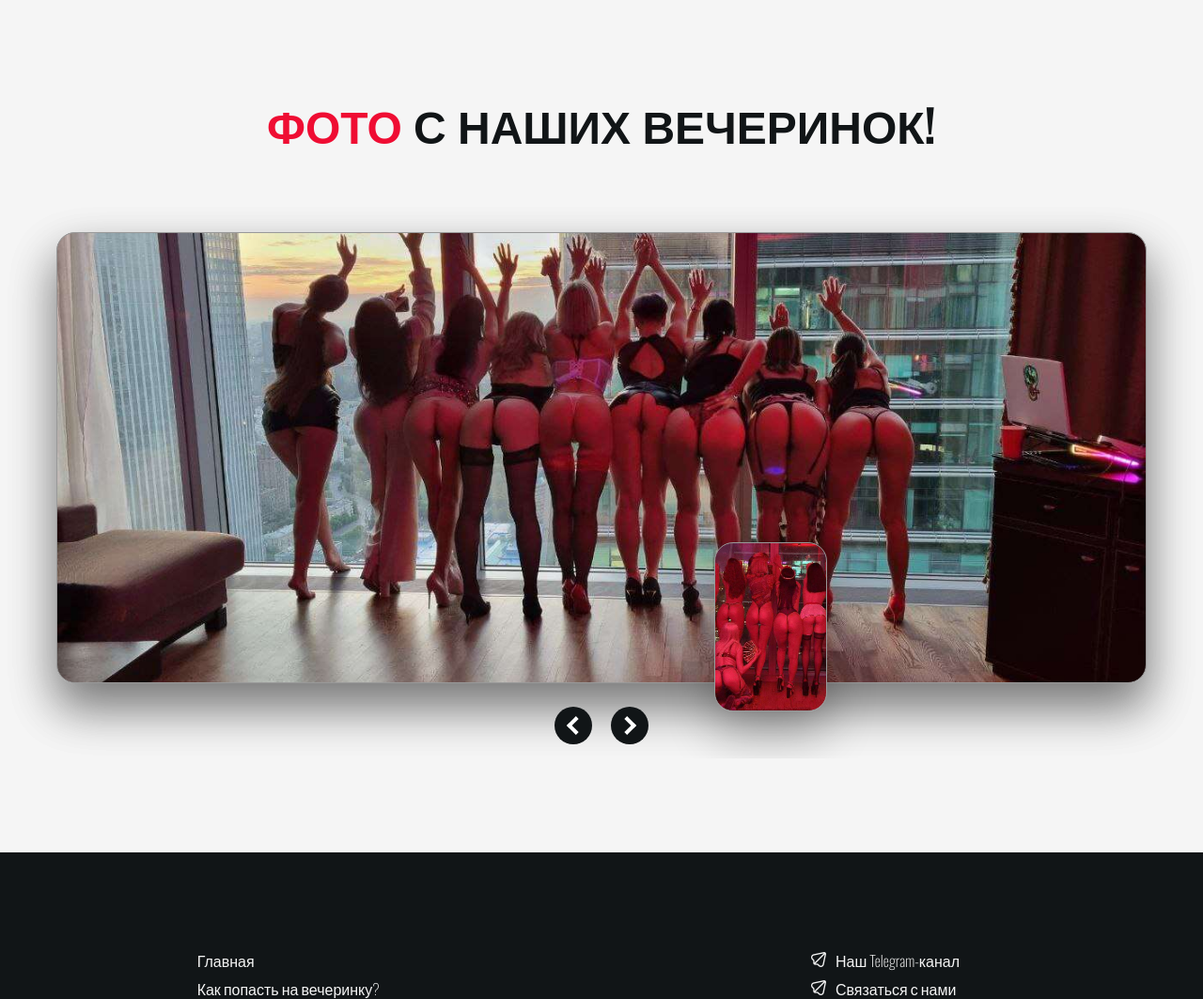
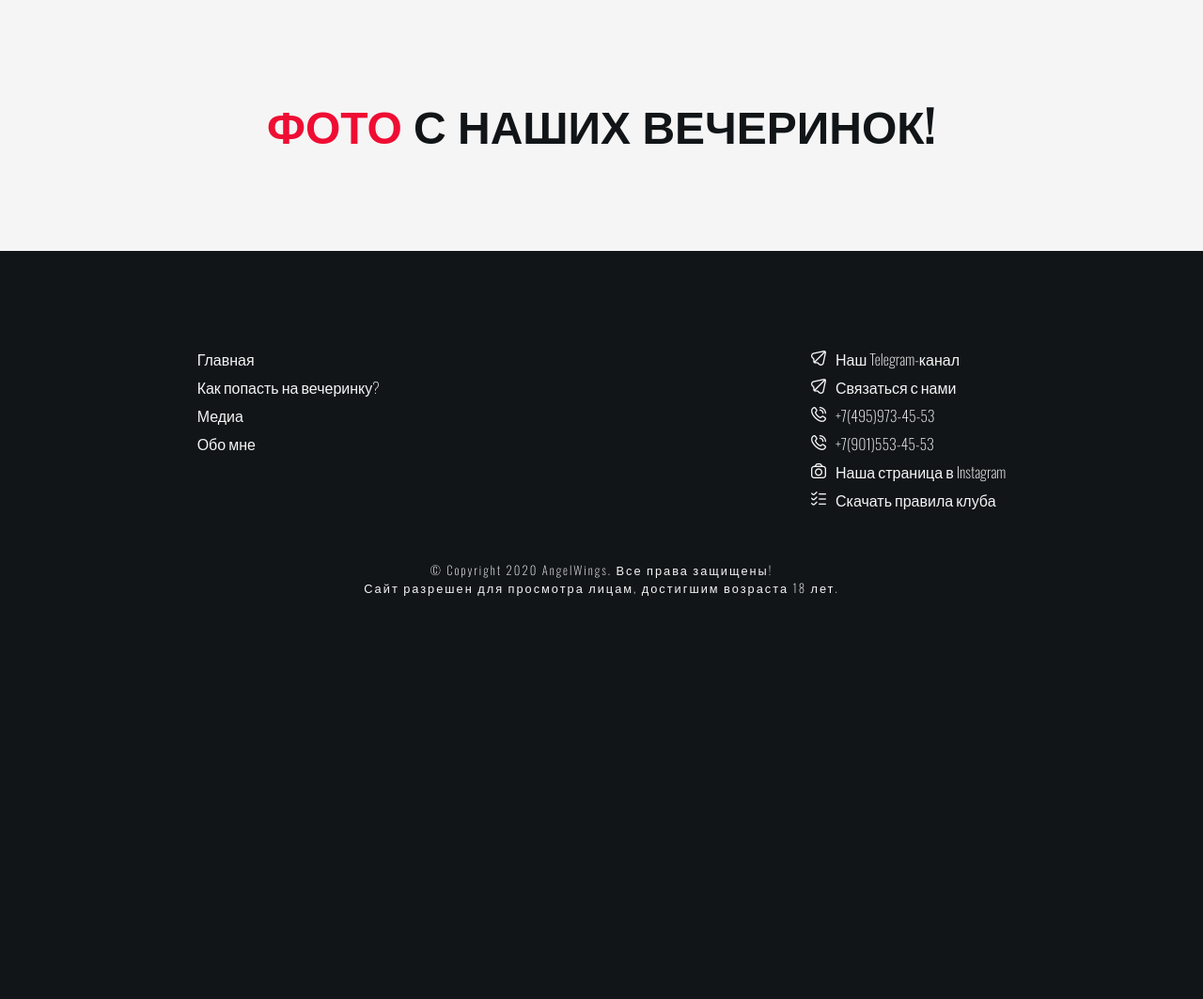
Before and after one commit to GrigoryBaturin/angelwings, a PHP site: page /media.html in a window 1280 px wide. Shown: the part 955-2018 px from the top of the page at 94% size. After the commit the page ends 1589 px from the top, so only its background shows below. Run offline with PHP 8.4, Linux system fonts and the light colour scheme; some libraries are stand-ins or nearby versions.

Commit message:
changes in files style and media

```diff
--- a/css/style.css
+++ b/css/style.css
@@ -608,134 +608,10 @@ ul li:hover {
     margin-right: 10px;
 }
 
-/* IMG otchet */
-
-.containerSL {
-    position: relative;
-    min-width: 1320px;
-    height: 80vh;
-    overflow: hidden;
-    display: flex;
-    justify-content: center;
-    align-items: center;
-}
+/* Photo report */
 
 
-/* End IMG otchet*/
-
-.slider {
-    position: absolute;
-    inset: 80px;
-    background: #f5f5f5;
-    border-radius: 20px;
-}
-
-.slider .slides {
-    position: absolute;
-    width: 120px;
-    height: 180px;
-    top: 50%;
-    transform: translateY(50%);
-    background: var(--img);
-    background-position: center;
-    background-size: cover;
-    border-radius: 20px;
-    border: 1px solid #999;
-    transition: 0.5s;
-    box-shadow: 0 25px 50px rgba(0,0,0,0.3);
-
-}
-
-.slider .slides:nth-child(1),
-.slider .slides:nth-child(2) {
-    position: absolute;
-    top: 0;
-    left: 0;
-    width: 100%;
-    height: 100%;
-    transform: translateY(0);
-    background-size: cover;
-}
-
-.slider .slides:nth-child(3) {
-    left: calc(50% + 120px);
-    background-size: cover;
-}
-
-.slider .slides:nth-child(4) {
-    left: calc(50% + 250px);
-    background-size: cover;
-}
-
-.slider .slides:nth-child(5) {
-    left: calc(50% + 380px);
-    background-size: cover;
-}
-
-.slider .slides:nth-child(6) {
-    left: calc(50% + 510px);
-    background-size: cover;
-}
-
-.slider .slides:nth-child(7) {
-    left: calc(50% + 640px);
-    background-size: cover;
-}
-
-.slider .slides:nth-child(8) {
-    left: calc(50% + 770px);
-    background-size: cover;
-}
-
-.slider .slides:nth-child(9) {
-    left: calc(50% + 900px);
-    background-size: cover;
-}
-
-.slider .slides:nth-child(10) {
-    left: calc(50% + 1030px);
-    background-size: cover;
-    opacity: 0;
-}
-
-.buttons {
-    position: absolute;
-    bottom: 15px;
-    display: flex;
-    gap: 20px;
-}
-
-.buttons span {
-    position: relative;
-    width: 40px;
-    height: 40px;
-    background-color: #111517;
-    ;
-    cursor: pointer;
-    display: flex;
-    justify-content: center;
-    align-items: center;
-    border-radius: 50%;
-}
-
-.buttons span::before {
-    content: '';
-    position: absolute;
-    width: 10px;
-    height: 10px;
-    border-top: 4px solid #fff;
-    border-left: 4px solid #fff;
-    transform: rotate(315deg) translate(2px, 2px);
-}
-
-.buttons span:nth-child(2)::before {
-    transform: rotate(135deg) translate(2px, 2px);
-}
-
-.buttons span:active {
-    opacity: 0.5;
-}
-
+/* End Photo report */
 
 /* Archive Event */
 
--- a/media.html
+++ b/media.html
@@ -108,17 +108,7 @@
                 <div class="md_title">
                     <h2 class="darkTitleFirst"><span style="color: #ef0d33;">Фото</span> с наших вечеринок!</h2>
                 </div>
-                <div class="containerSL">
-                    <div class="slider">
-                        <div class="slides" style="--img: url('/images/photo/ph1.jpg')"></div>
-                        <div class="slides" style="--img: url('/images/photo/ph2.jpg')"></div>
-                        <div class="slides" style="--img: url('/images/photo/ph3.jpg')"></div>
-                    </div>
-                    <div class="buttons">
-                        <span class="prev"></span>
-                        <span class="next"></span>
-                    </div>
-                </div>
+
             </div>
         </div>
         <!--End photo-->
```
